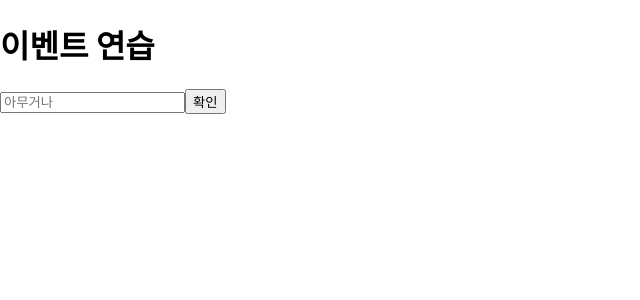
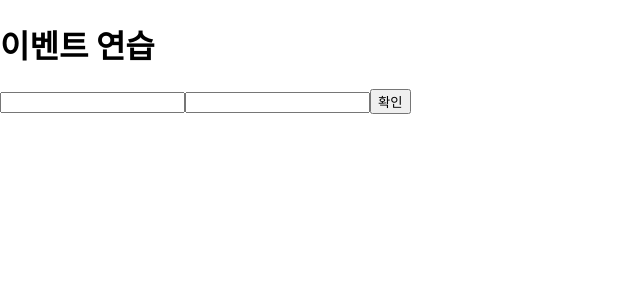
Before and after one commit to Jetom88/react_book, a React (Create React App) app: page / in a window 1280 px wide. Shown: the top 300 px of the page, without its empty margins (0-640 px from the left). Built offline with nearby package versions, Linux system fonts and the light colour scheme.

Commit message:
함수형 컴포넌트로 이벤트 연습하기

```diff
--- a/src/EventPractice.js
+++ b/src/EventPractice.js
@@ -1,40 +1,49 @@
-import React, { Component } from "react";
+import React, { Component, useState } from "react";
 
-//onChange={(e) => {console.log(e);}}
-//e 객체는 syntheticEvent로 웹 브라우저의 네이티브 이벤트를 감싸는 객체
-//순수 js에서 html 다루듯 사용하면 된다.
-//syntheticEvent는 0.5초 뒤에 e 객체를 참조하면 e 객체 내부의 모든 값이 비워지게된다.
-//비동기적으로 이벤트 객체를 참조할 일이 있다면 e.persist() 함수를 호출해 주어야한다.
-//v17부터 e.persist()는 SyntheticEvent가 더 이상 풀링되지 않기 때문에 아무런 동작 안함.
-//컴퓨터 과학에서 풀(pool)은 재사용 될 준비를 하는 자원(Resource)의 집합
+const EventPractice = () => {
+  // const [username, setUsername] = useState("");
+  // const [message, setMessage] = useState("");
+  // const onChangeUsername = (e) => setUsername(e.target.value);
+  // const onChangeMessage = (e) => setMessage(e.target.value);
+  // const onClick = () => {
+  //   alert(username + ": " + message);
+  //   setUsername("");
+  //   setMessage("");
+  // };
+  const [form, setForm] = useState({
+    username: "",
+    message: "",
+  });
+  const { username, message } = form;
+  const onChange = (e) => {
+    const nextForm = {
+      ...form,
+      [e.target.name]: e.target.value,
+    };
+    setForm(nextForm);
+  };
 
-class EventPractice extends Component {
-  state = {
+  const onClick = () => {
+    alert(username + ": " + message);
+    setForm({
+      username: "",
       message: "",
+    });
   };
-  render() {
+
+  const onKeyPress = (e) => {
+    if (e.key === "Enter") {
+      onClick();
+    }
+  };
   return (
     <div>
       <h1>이벤트 연습</h1>
-        <input
-          name="message"
-          placeholder="아무거나"
-          value={this.state.message}
-          onChange={(e) => {
-            this.setState({ message: e.target.value });
-          }}
-        />
-        <button
-          onClick={() => {
-            alert(this.state.message);
-            this.setState({ message: "" });
-          }}
-        >
-          확인
-        </button>
+      <input name="username" value={username} onChange={onChange} />
+      <input name="message" value={message} onChange={onChange} />
+      <button onClick={onClick}>확인</button>
     </div>
   );
-  }
-}
+};
 
 export default EventPractice;
```
Lines whose indentation alone changed are shown as unchanged.
